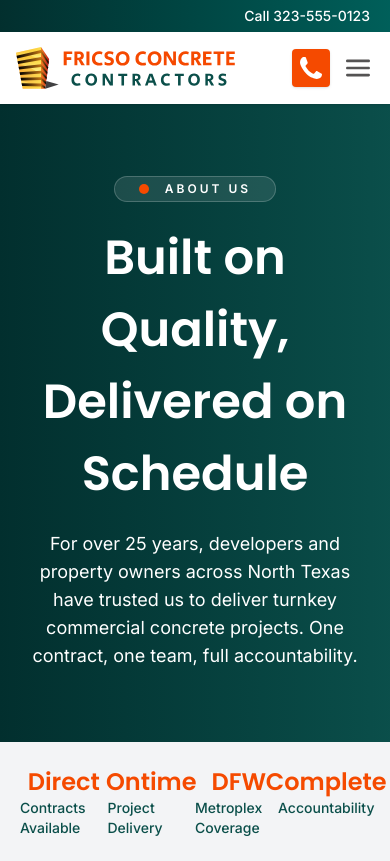
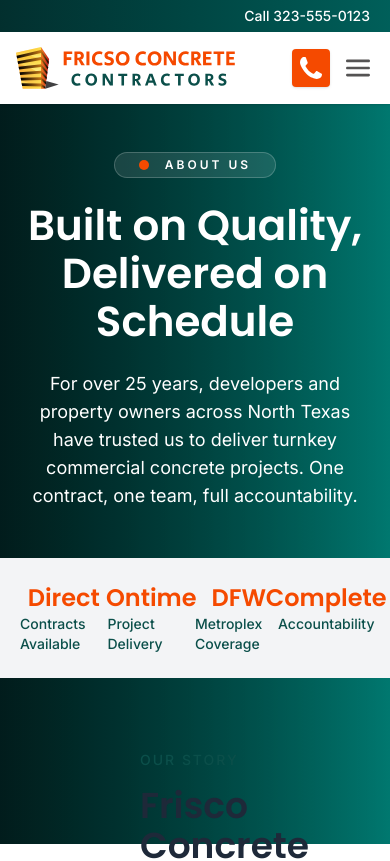
Before and after one commit to fahimurReza/site-template-gmbkingdom, a Next.js app: page /about in a window 390 px wide. Shown: the top 861 px of the page. Built offline with nearby package versions, Linux system fonts and the light colour scheme.

Commit message:
(ui): responsive-about-us-01

```diff
--- a/app/about/components/HeroSection.tsx
+++ b/app/about/components/HeroSection.tsx
@@ -1,7 +1,10 @@
 const HeroSection = () => {
   return (
-    <section className="base-padding bg-linear-to-r from-brand-teal to-brand-teal-light text-white">
-      <div className="w-full py-18 flex flex-col items-center gap-y-5">
+    <section>
+      <div className="absolute inset-0 bg-linear-to-r from-teal-950 to-teal-700 -z-10" />
+      <div className="absolute inset-0 bg-linear-to-r from-black/40 to-transparent -z-10" />
+
+      <div className="base-padding text-white w-full py-12 flex flex-col items-center gap-y-6">
         <div
           className={`flex items-center gap-4 border border-white/20 rounded-full
          bg-white/10 px-6 py-1 text-xs tracking-[3px] font-semibold w-fit uppercase`}
@@ -12,7 +15,7 @@ const HeroSection = () => {
           </span>
           About Us
         </div>
-        <h2 className="text-center text-[48px] font-semibold">
+        <h2 className="text-center text-[42px] font-semibold leading-12">
           Built on Quality, Delivered on Schedule
         </h2>
         <p className="text-lg text-center max-w-4xl">
```
